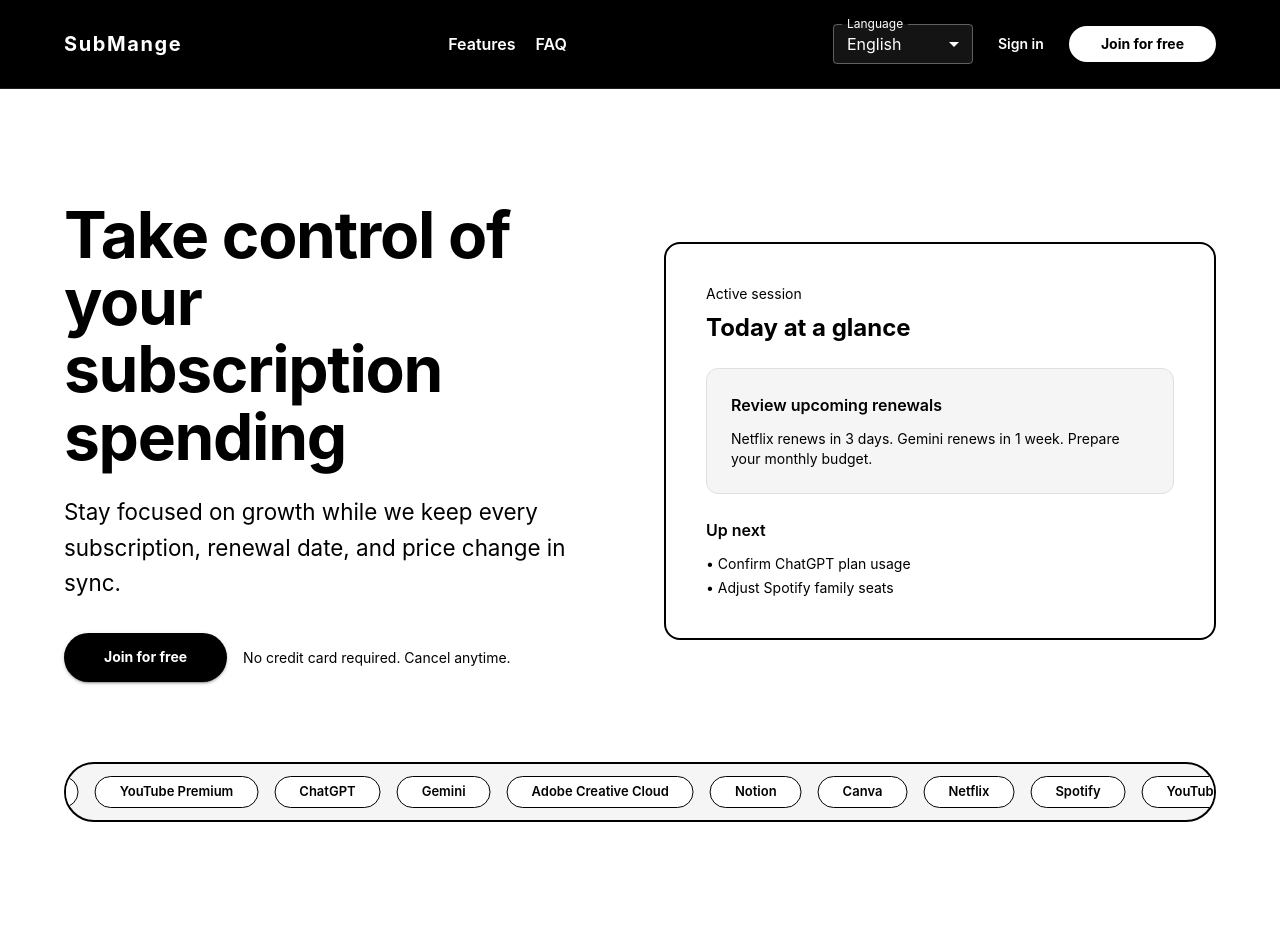
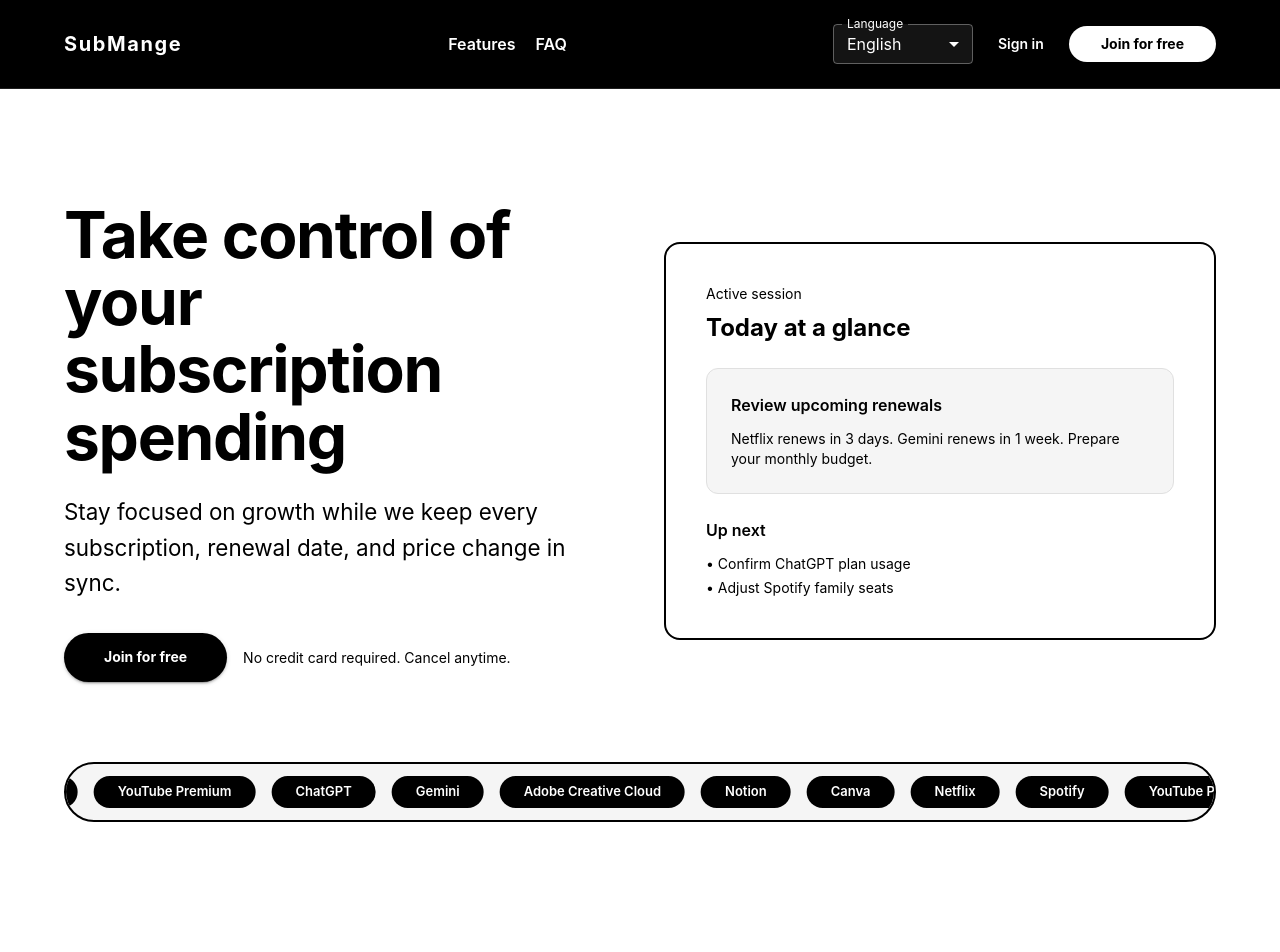
Before and after one commit to LeanderKuo/subsciption_mange, a React (Create React App) app in the folder frontend/: page / in a window 1280 px wide. Shown: the top 952 px of the page. Built offline with nearby package versions, Linux system fonts and the light colour scheme; no server answers.

Commit message:
style: Apply high-contrast Uber-style black and white design

```diff
--- a/frontend/src/pages/Landing.tsx
+++ b/frontend/src/pages/Landing.tsx
@@ -298,12 +298,12 @@
                       key={`${item}-${index}`}
                       label={item}
                       sx={{
-                        backgroundColor: '#fff',
-                        color: '#000',
+                        backgroundColor: '#000',
+                        color: '#fff',
                         fontWeight: 600,
                         borderRadius: 999,
                         px: 1.5,
-                        border: '1px solid #000',
+                        border: 'none',
                       }}
                     />
                   ))}
```
